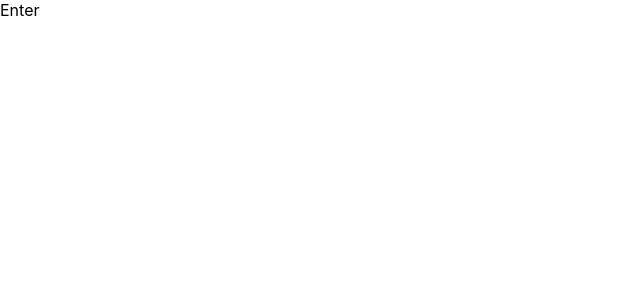
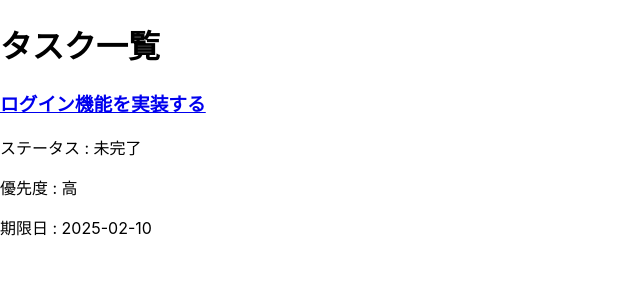
Before and after one commit to kentach/Runteq-Nextjs-Task-App, a Next.js app: page /tasks in a window 1280 px wide. Shown: the top 300 px of the page, without its empty margins (0-640 px from the left). Built offline with nearby package versions, Linux system fonts and the light colour scheme.

Commit message:
add/ホーム画面からTaskListへの遷移

```diff
--- a/app/features/tasks/Containers/TaskListContainer.tsx
+++ b/app/features/tasks/Containers/TaskListContainer.tsx
@@ -1,12 +1,11 @@
 import Link from "next/link";
-
 
 export default function TaskListContainer() {
   return (
     <div>
       <h1>タスク一覧</h1>
       <div>
-        <Link href="">
+        <Link href="#">
           <h3>ログイン機能を実装する</h3>
         </Link>
         <p>ステータス : 未完了</p>
--- a/app/tasks/page.tsx
+++ b/app/tasks/page.tsx
@@ -1,7 +1,7 @@
+import TaskListContainer from "../features/tasks/Containers/TaskListContainer";
+
 export default function TaskListPage() {
   return (
-    <div>
-      Enter
-    </div>
+    <TaskListContainer/>
   );
 }
```
